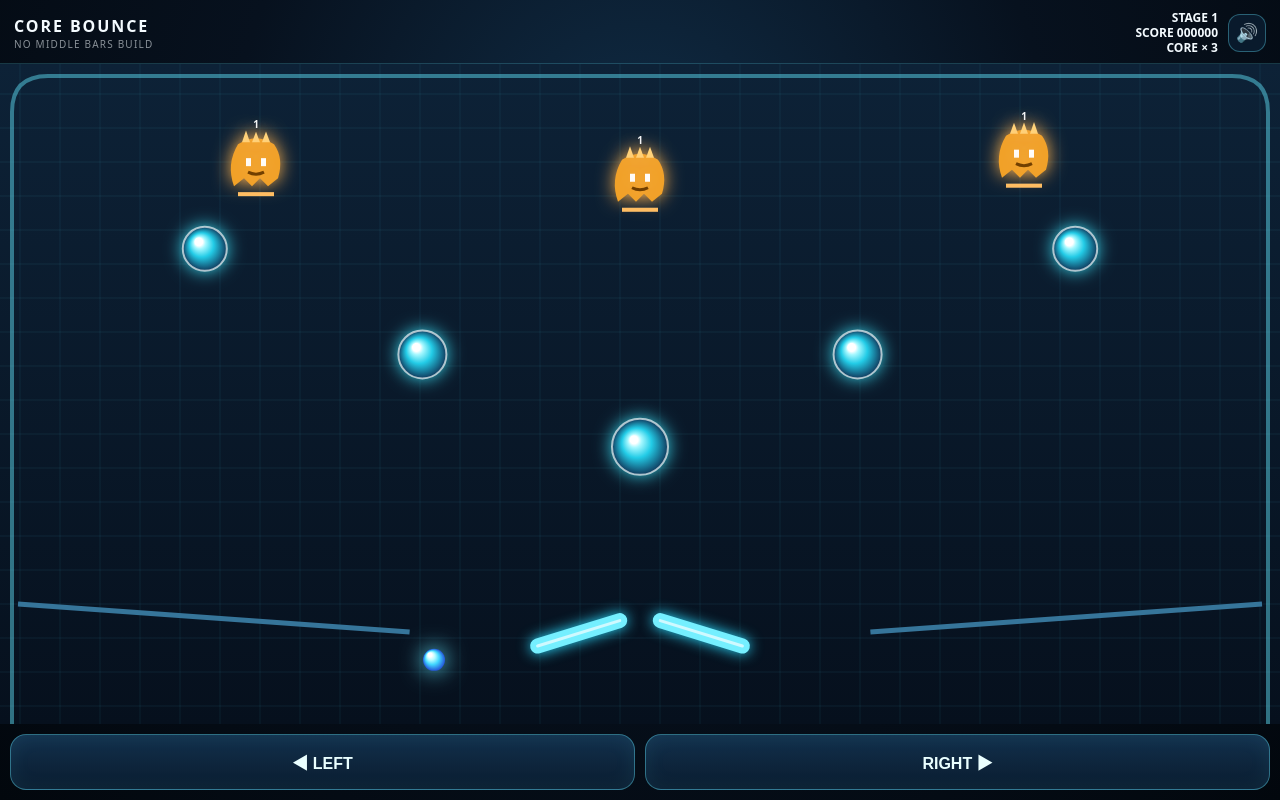
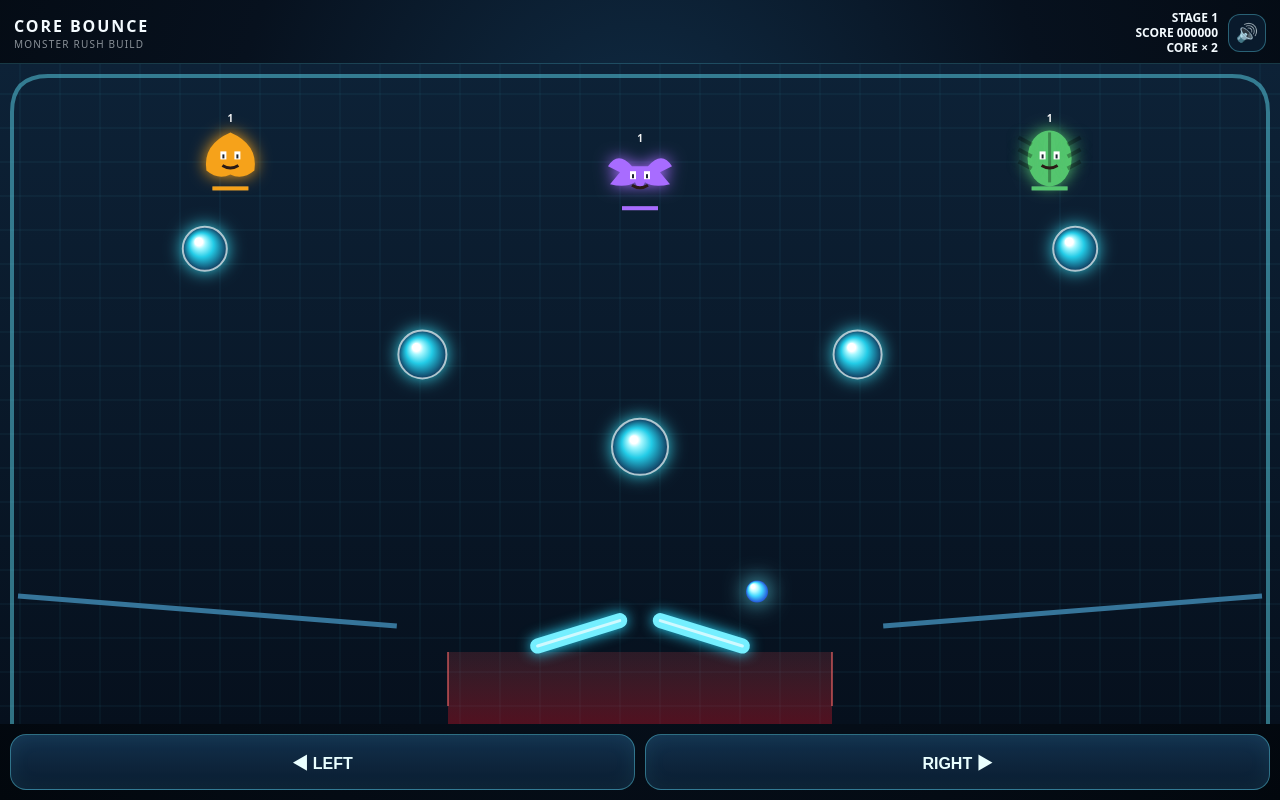
Before and after one commit to tsaku-hash/-core-bounce, a plain HTML site: page index.html in a window 1280 px wide. Both pictures are taken after a click on the button "START". Drawn offline with Linux system fonts and the light colour scheme.

Commit message:
Add files via upload

```diff
--- a/game.js
+++ b/game.js
@@ -140,8 +140,15 @@ window.addEventListener("resize", resize);
 function makeBar(x,y,len,angle,amp=0.16,speed=1.2){
   return {x,y,len,angle,baseAngle:angle,amp,speed,t:Math.random()*10,thickness:14};
 }
-function makeMonster(x,y,hp){
-  return {x,y,baseY:y,hp,maxHp:hp,t:Math.random()*10,wobble:Math.random()*10};
+function makeMonster(x,y,hp,type,index){
+  return {
+    x,y,baseX:x,baseY:y,hp,maxHp:hp,
+    t:Math.random()*10,
+    phase:Math.random()*Math.PI*2,
+    type,
+    index,
+    hitFlash:0
+  };
 }
 function buildBoard(){
   bumpers=[
@@ -154,18 +161,53 @@ function buildBoard(){
   bars=[];
 }
 function spawnStage(n){
-  monsters = [
-    makeMonster(W*.20, H*.14, n),
-    makeMonster(W*.50, H*.18, n),
-    makeMonster(W*.80, H*.14, n),
+  const configs = [
+    {type:"slime",   color:"#f6a21a"},
+    {type:"bat",     color:"#a86cff"},
+    {type:"beetle",  color:"#55c66f"},
+    {type:"ghost",   color:"#56d9ff"},
+    {type:"golem",   color:"#e66d55"},
+    {type:"horned",  color:"#ffd24f"}
   ];
+
+  // Stageごとに少しずつ数を増やす。最大7体。
+  const count = Math.min(3 + Math.floor((n-1)/2), 7);
+
+  // HPは序盤は分かりやすく、後半ほどしっかり増える。
+  const baseHp = n <= 2 ? n : 2 + Math.floor((n-1)*0.8);
+
+  const slots = [
+    [0.18,0.14],[0.50,0.17],[0.82,0.14],
+    [0.30,0.30],[0.70,0.30],
+    [0.20,0.43],[0.80,0.43]
+  ];
+
+  monsters = [];
+  for(let i=0;i<count;i++){
+    const cfg = configs[(n+i-1)%configs.length];
+    let hp = baseHp;
+
+    // 5ステージごとに強敵を混ぜる
+    if(n>=5 && i===0) hp += Math.ceil(n*0.6);
+
+    const [px,py]=slots[i];
+    const m = makeMonster(W*px,H*py,hp,cfg.type,i);
+    m.color = cfg.color;
+    m.scale = (n>=5 && i===0) ? 1.28 : 1.0;
+    m.moveMode = n<=1 ? "still" :
+                 n<=3 ? (i%2===0 ? "horizontal":"still") :
+                 n<=5 ? (i%3===0 ? "vertical":"horizontal") :
+                         (i%3===0 ? "vertical" : i%3===1 ? "horizontal" : "orbit");
+    monsters.push(m);
+  }
+
   stageMessageTimer = 1.8;
   updateHud();
 }
 function resetBall(initial=false){
   ball.x=W*.5; ball.y=H-130;
-  ball.vx=initial?0:(Math.random()>.5?1:-1)*120;
-  ball.vy=initial?0:-360;
+  ball.vx=initial?0:(Math.random()>.5?1:-1)*90;
+  ball.vy=initial?0:-285;
 }
 function startGame(){
   initAudio();
@@ -215,7 +257,7 @@ function collideCircle(obj,power=1.08,points=50){
 }
 function collideMonster(m){
   // circle-ish collision for monster body
-  const r = 26;
+  const r = 26 * (m.scale || 1);
   let dx=ball.x-m.x, dy=ball.y-m.y;
   let d=Math.hypot(dx,dy);
   const min=ball.r+r;
@@ -294,18 +336,18 @@ function collideFlipper(f,pressed){
     // 先端で打つほど大きく飛ぶ。タップ中はさらに強い。
     const tipPower = 0.72 + t*0.95;
     const pressPower = pressed ? 1.0 : 0.62;
-    const launch = 620 * tipPower * pressPower;
+    const launch = 520 * tipPower * pressPower;
 
     // 基本は強く上方向へ。左右のフリッパーで少し横方向も付ける。
     const side = (f===flippers.left ? 1 : -1);
     ball.vx = ball.vx*0.35 + side*(150 + 170*t) + nx*launch*0.42;
-    ball.vy = -Math.max(560, 640 + 320*t) - Math.abs(ny)*launch*0.28;
+    ball.vy = -Math.max(470, 540 + 250*t) - Math.abs(ny)*launch*0.24;
 
     // フリッパー先端なら画面上部まで届く速度を保証。
-    const minLaunchSpeed = pressed ? (t>0.65 ? 760 : 680) : 520;
+    const minLaunchSpeed = pressed ? (t>0.65 ? 640 : 580) : 470;
     speedUpBall(minLaunchSpeed);
 
-    const sp=Math.hypot(ball.vx,ball.vy), maxSp=1080;
+    const sp=Math.hypot(ball.vx,ball.vy), maxSp=820;
     if(sp>maxSp){
       ball.vx=ball.vx/sp*maxSp;
       ball.vy=ball.vy/sp*maxSp;
@@ -319,6 +361,7 @@ function collideFlipper(f,pressed){
 function damageMonster(m){
   if(m.hp<=0) return;
   m.hp--;
+  m.hitFlash=.14;
   combo++;
   comboTimer=1.25;
   score += 150 * combo;
@@ -343,9 +386,31 @@ function update(dt){
   if(comboTimer<=0){ comboTimer=0; combo=0; }
   if(stageMessageTimer>0) stageMessageTimer -= dt;
 
-  monsters.forEach(m=>{ m.t += dt; m.y = m.baseY + Math.sin(m.t*1.7 + m.wobble)*6; });
+  monsters.forEach(m=>{
+    m.t += dt;
+    if(m.hitFlash>0) m.hitFlash -= dt;
 
-  ball.vy += 520*dt;
+    const difficulty = Math.min(stage,10);
+    const ampX = 10 + difficulty*2.5;
+    const ampY = 7 + difficulty*1.6;
+    const speed = 0.9 + difficulty*0.09;
+
+    if(m.moveMode==="horizontal"){
+      m.x = m.baseX + Math.sin(m.t*speed + m.phase)*ampX;
+      m.y = m.baseY;
+    }else if(m.moveMode==="vertical"){
+      m.x = m.baseX;
+      m.y = m.baseY + Math.sin(m.t*speed + m.phase)*ampY;
+    }else if(m.moveMode==="orbit"){
+      m.x = m.baseX + Math.cos(m.t*speed + m.phase)*ampX*.8;
+      m.y = m.baseY + Math.sin(m.t*speed + m.phase)*ampY*.8;
+    }else{
+      m.x = m.baseX;
+      m.y = m.baseY;
+    }
+  });
+
+  ball.vy += 430*dt;
   ball.x += ball.vx*dt;
   ball.y += ball.vy*dt;
 
@@ -353,11 +418,31 @@ function update(dt){
   if(ball.x+ball.r>W-12){ ball.x=W-12-ball.r; ball.vx=-Math.abs(ball.vx)*.94; }
   if(ball.y-ball.r<10){ ball.y=10+ball.r; ball.vy=Math.abs(ball.vy)*.94; }
 
-  if(ball.y>H-135){
-    const leftGuideY=H-126+(ball.x-20)*.22;
-    const rightGuideY=H-126+(W-20-ball.x)*.22;
-    if(ball.x<W*.36 && ball.y>leftGuideY && ball.vy>0){ ball.vy=-290; ball.vx+=100; }
-    if(ball.x>W*.64 && ball.y>rightGuideY && ball.vy>0){ ball.vy=-290; ball.vx-=100; }
+  // 下部の左右レーン。中央は落下穴として空ける。
+  if(ball.y>H-150 && ball.y<H-72){
+    const leftGuideY = H-132 + (ball.x-18)*0.20;
+    const rightGuideY = H-132 + (W-18-ball.x)*0.20;
+
+    // 左外側ガイド
+    if(ball.x<W*.31 && ball.y>leftGuideY && ball.vy>0){
+      ball.y=leftGuideY-2;
+      ball.vy=-Math.abs(ball.vy)*0.62;
+      ball.vx+=55;
+    }
+
+    // 右外側ガイド
+    if(ball.x>W*.69 && ball.y>rightGuideY && ball.vy>0){
+      ball.y=rightGuideY-2;
+      ball.vy=-Math.abs(ball.vy)*0.62;
+      ball.vx-=55;
+    }
+  }
+
+  // 中央の落下穴。ここを抜けたら1ライフ減る。
+  const drainLeft=W*.35;
+  const drainRight=W*.65;
+  if(ball.y>H-70 && ball.x>drainLeft && ball.x<drainRight){
+    ball.y=H+60;
   }
 
   collideFlipper(flippers.left,leftPressed);
@@ -465,92 +550,152 @@ function drawMonster(m){
 
   const hpRatio = m.hp / m.maxHp;
   const damage = 1-hpRatio;
+  const s = m.scale || 1;
 
   ctx.save();
   ctx.translate(m.x,m.y);
+  ctx.scale(s,s);
 
-  ctx.shadowBlur=18;
-  ctx.shadowColor="#ffb14d";
+  if(m.hitFlash>0){
+    ctx.shadowBlur=30;
+    ctx.shadowColor="#ffffff";
+  }else{
+    ctx.shadowBlur=16;
+    ctx.shadowColor=m.color;
+  }
 
-  // body blob
-  ctx.fillStyle = "#f1a128";
-  ctx.beginPath();
-  ctx.moveTo(-18,-18);
-  ctx.quadraticCurveTo(0,-30,18,-18);
-  ctx.quadraticCurveTo(28,-4,22,16);
-  ctx.lineTo(12,24);
-  ctx.lineTo(4,16);
-  ctx.lineTo(-4,24);
-  ctx.lineTo(-12,16);
-  ctx.lineTo(-22,24);
-  ctx.quadraticCurveTo(-30,2,-18,-18);
-  ctx.closePath();
-  ctx.fill();
+  const c=m.color;
 
-  // horns / spikes
-  ctx.fillStyle = "#ffd27a";
-  for(let i=-1;i<=1;i++){
-    const sx = i*10;
+  // 種類ごとにシルエットを変える
+  if(m.type==="slime"){
+    ctx.fillStyle=c;
     ctx.beginPath();
-    ctx.moveTo(sx-4,-20);
-    ctx.lineTo(sx,-30-rand(0,2));
-    ctx.lineTo(sx+4,-20);
+    ctx.moveTo(-24,14);
+    ctx.quadraticCurveTo(-28,-12,0,-24);
+    ctx.quadraticCurveTo(28,-12,24,14);
+    ctx.quadraticCurveTo(12,24,0,18);
+    ctx.quadraticCurveTo(-12,24,-24,14);
+    ctx.fill();
+  }else if(m.type==="bat"){
+    ctx.fillStyle=c;
+    ctx.beginPath();
+    ctx.moveTo(-8,-10);
+    ctx.quadraticCurveTo(-22,-26,-32,-10);
+    ctx.lineTo(-20,-4);
+    ctx.lineTo(-30,8);
+    ctx.quadraticCurveTo(-14,12,-5,6);
+    ctx.quadraticCurveTo(0,18,5,6);
+    ctx.quadraticCurveTo(14,12,30,8);
+    ctx.lineTo(20,-4);
+    ctx.lineTo(32,-10);
+    ctx.quadraticCurveTo(22,-26,8,-10);
     ctx.closePath();
+    ctx.fill();
+  }else if(m.type==="beetle"){
+    ctx.fillStyle=c;
+    ctx.beginPath();
+    ctx.ellipse(0,2,22,28,0,0,Math.PI*2);
+    ctx.fill();
+    ctx.strokeStyle="rgba(0,0,0,.3)";
+    ctx.lineWidth=3;
+    ctx.beginPath();ctx.moveTo(0,-24);ctx.lineTo(0,26);ctx.stroke();
+    ctx.lineWidth=4;
+    [-12,0,12].forEach(y=>{
+      ctx.beginPath();ctx.moveTo(-18,y);ctx.lineTo(-31,y-7);ctx.stroke();
+      ctx.beginPath();ctx.moveTo(18,y);ctx.lineTo(31,y-7);ctx.stroke();
+    });
+  }else if(m.type==="ghost"){
+    ctx.fillStyle=c;
+    ctx.beginPath();
+    ctx.arc(0,-3,23,Math.PI,0);
+    ctx.lineTo(23,18);
+    ctx.lineTo(12,11);
+    ctx.lineTo(3,20);
+    ctx.lineTo(-7,11);
+    ctx.lineTo(-18,20);
+    ctx.lineTo(-23,18);
+    ctx.closePath();
+    ctx.fill();
+  }else if(m.type==="golem"){
+    ctx.fillStyle=c;
+    ctx.fillRect(-23,-20,46,40);
+    ctx.fillStyle="rgba(255,255,255,.15)";
+    ctx.fillRect(-18,-15,14,10);
+    ctx.fillRect(4,-15,14,10);
+    ctx.strokeStyle="rgba(0,0,0,.25)";
+    ctx.lineWidth=3;
+    ctx.beginPath();ctx.moveTo(-22,0);ctx.lineTo(-10,8);ctx.lineTo(-2,2);ctx.lineTo(8,10);ctx.stroke();
+  }else{
+    // horned
+    ctx.fillStyle=c;
+    ctx.beginPath();
+    ctx.moveTo(-22,15);
+    ctx.lineTo(-18,-13);
+    ctx.lineTo(-28,-28);
+    ctx.lineTo(-7,-20);
+    ctx.quadraticCurveTo(0,-25,7,-20);
+    ctx.lineTo(28,-28);
+    ctx.lineTo(18,-13);
+    ctx.lineTo(22,15);
+    ctx.quadraticCurveTo(0,25,-22,15);
     ctx.fill();
   }
 
   // damage chips
   if(damage>0.05){
     ctx.save();
-    ctx.globalCompositeOperation = "destination-out";
-    const holes = Math.floor(damage*6);
+    ctx.globalCompositeOperation="destination-out";
+    const holes=Math.floor(damage*6);
     for(let i=0;i<holes;i++){
-      const rx = -12 + i*8;
-      const ry = -10 + (i%2)*12;
+      const rx=-13+(i*9)%26;
+      const ry=-10+(i%3)*10;
       ctx.beginPath();
-      ctx.arc(rx,ry,3 + (i%2),0,Math.PI*2);
+      ctx.arc(rx,ry,3+(i%2),0,Math.PI*2);
       ctx.fill();
     }
     ctx.restore();
   }
 
   // eyes
-  ctx.fillStyle = "#fff";
-  ctx.fillRect(-10,-4,5,8);
-  ctx.fillRect(5,-4,5,8);
+  ctx.shadowBlur=0;
+  ctx.fillStyle="#fff";
+  ctx.fillRect(-10,-5,6,8);
+  ctx.fillRect(4,-5,6,8);
+  ctx.fillStyle="#1b2530";
+  ctx.fillRect(-8,-2,2,4);
+  ctx.fillRect(6,-2,2,4);
 
   // mouth
-  ctx.strokeStyle = "#713f00";
-  ctx.lineWidth = 3;
+  ctx.strokeStyle="#2b1b16";
+  ctx.lineWidth=3;
   ctx.beginPath();
-  ctx.moveTo(-8,10);
-  ctx.quadraticCurveTo(0,14+damage*8,8,10);
+  if(stage<4){
+    ctx.moveTo(-8,9); ctx.quadraticCurveTo(0,14,8,9);
+  }else{
+    ctx.moveTo(-8,12); ctx.lineTo(-3,8); ctx.lineTo(2,12); ctx.lineTo(7,8);
+  }
   ctx.stroke();
 
   // cracks
-  ctx.strokeStyle = "rgba(255,245,220,.8)";
-  ctx.lineWidth = 2;
+  ctx.strokeStyle="rgba(255,255,255,.75)";
+  ctx.lineWidth=2;
   for(let i=0;i<Math.floor(damage*5);i++){
-    const a = i*1.2 + damage*2;
+    const a=i*1.3+damage;
     ctx.beginPath();
-    ctx.moveTo(Math.cos(a)*4, Math.sin(a)*4);
-    ctx.lineTo(Math.cos(a)*12, Math.sin(a)*12);
-    ctx.lineTo(Math.cos(a+.2)*18, Math.sin(a+.2)*18);
+    ctx.moveTo(Math.cos(a)*5,Math.sin(a)*5);
+    ctx.lineTo(Math.cos(a)*15,Math.sin(a)*15);
     ctx.stroke();
   }
 
-  ctx.shadowBlur=0;
-
-  // HP number
+  // HP
   ctx.fillStyle="rgba(255,255,255,.95)";
   ctx.font="bold 10px system-ui";
   ctx.textAlign="center";
   ctx.fillText(String(m.hp),0,-34);
 
-  // HP bar
   ctx.fillStyle="rgba(255,255,255,.16)";
   ctx.fillRect(-18,30,36,4);
-  ctx.fillStyle="#ffbd62";
+  ctx.fillStyle=c;
   ctx.fillRect(-18,30,36*hpRatio,4);
 
   ctx.restore();
@@ -587,7 +732,7 @@ function drawMessages(){
     ctx.fillText("STAGE " + stage, W/2, H*.11);
     ctx.font="700 14px system-ui";
     ctx.fillStyle="rgba(255,235,180,.9)";
-    ctx.fillText("MONSTER HP " + stage, W/2, H*.145);
+    ctx.fillText("ENEMIES " + monsters.length + " / HP " + monsters[0].maxHp, W/2, H*.145);
   }
   if(combo>1 && comboTimer>0){
     ctx.fillStyle="rgba(255,245,200,.95)";
@@ -605,9 +750,25 @@ function draw(){
   bumpers.forEach(drawBumper);
   monsters.forEach(drawMonster);
 
-  ctx.strokeStyle="#36759a"; ctx.lineWidth=5;
-  ctx.beginPath(); ctx.moveTo(18,H-120); ctx.lineTo(W*.32,H-92); ctx.stroke();
-  ctx.beginPath(); ctx.moveTo(W-18,H-120); ctx.lineTo(W*.68,H-92); ctx.stroke();
+  // 下部ガイド。中央は明確に落下穴として空ける。
+  ctx.strokeStyle="#36759a";
+  ctx.lineWidth=5;
+  ctx.beginPath(); ctx.moveTo(18,H-128); ctx.lineTo(W*.31,H-98); ctx.stroke();
+  ctx.beginPath(); ctx.moveTo(W-18,H-128); ctx.lineTo(W*.69,H-98); ctx.stroke();
+
+  // 落下穴の表示
+  const drainL=W*.35, drainR=W*.65;
+  const dg=ctx.createLinearGradient(0,H-85,0,H);
+  dg.addColorStop(0,"rgba(255,90,90,.12)");
+  dg.addColorStop(1,"rgba(255,20,40,.30)");
+  ctx.fillStyle=dg;
+  ctx.fillRect(drainL,H-72,drainR-drainL,72);
+  ctx.strokeStyle="rgba(255,105,105,.55)";
+  ctx.lineWidth=2;
+  ctx.beginPath();
+  ctx.moveTo(drainL,H-72);ctx.lineTo(drainL,H-18);
+  ctx.moveTo(drainR,H-72);ctx.lineTo(drainR,H-18);
+  ctx.stroke();
 
   drawFlipper(flippers.left);
   drawFlipper(flippers.right);
--- a/index.html
+++ b/index.html
@@ -3,7 +3,7 @@
 <head>
 <meta charset="utf-8">
 <meta name="viewport" content="width=device-width, initial-scale=1, viewport-fit=cover, user-scalable=no">
-<title>CORE BOUNCE - NO MIDDLE BARS BUILD</title>
+<title>CORE BOUNCE - MONSTER RUSH BUILD</title>
 <link rel="stylesheet" href="style.css">
 </head>
 <body>
@@ -11,7 +11,7 @@
   <header>
     <div>
       <div class="title">CORE BOUNCE</div>
-      <div class="sub">NO MIDDLE BARS BUILD</div>
+      <div class="sub">MONSTER RUSH BUILD</div>
     </div>
     <div class="hudWrap">
       <div class="hud">
@@ -30,7 +30,7 @@
       <div class="panel">
         <div class="logoOrb"></div>
         <h1>CORE BOUNCE</h1>
-        <p>途中のバーを撤去。<br>下のメインフリッパーで一気に打ち上げよう。</p>
+        <p>中央の落下穴に注意しながら<br>進化するモンスターを倒して進もう。</p>
         <button id="startBtn">START</button>
         <small>左半分タップ：左フリッパー / 右半分タップ：右フリッパー<br>STAGE 1はモンスター1発で撃破</small>
       </div>
```
